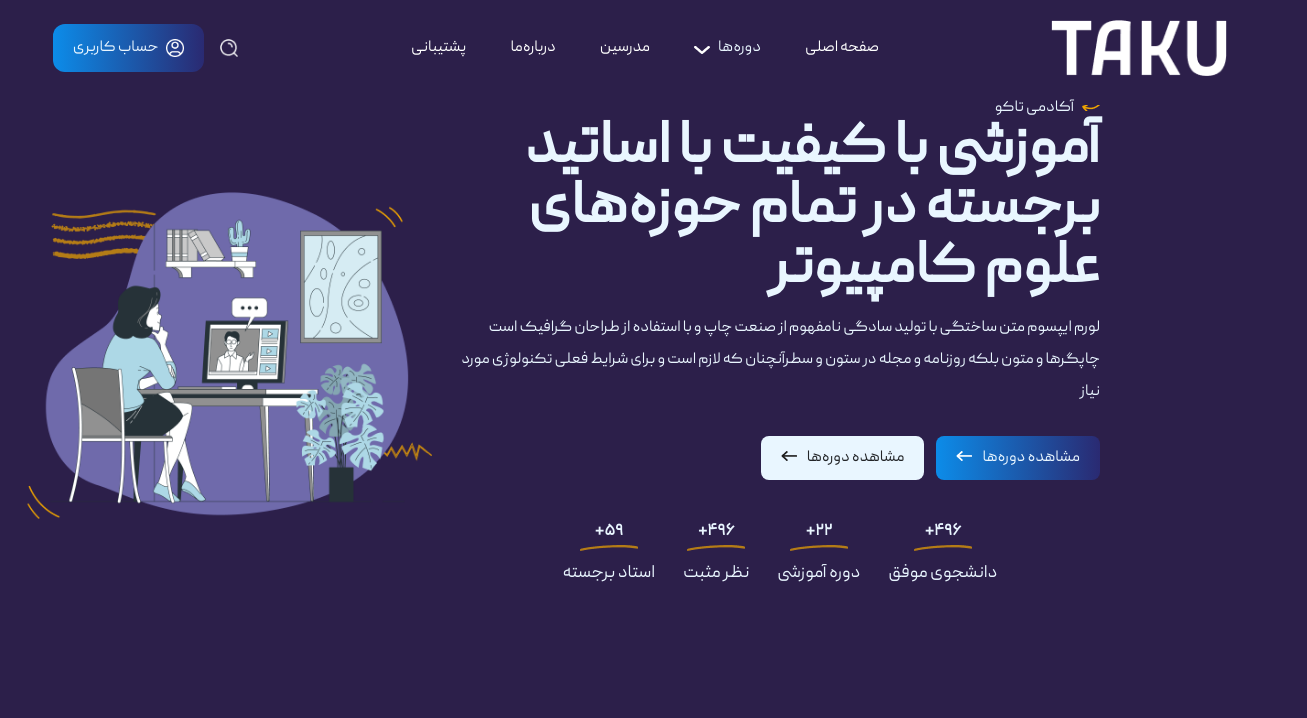
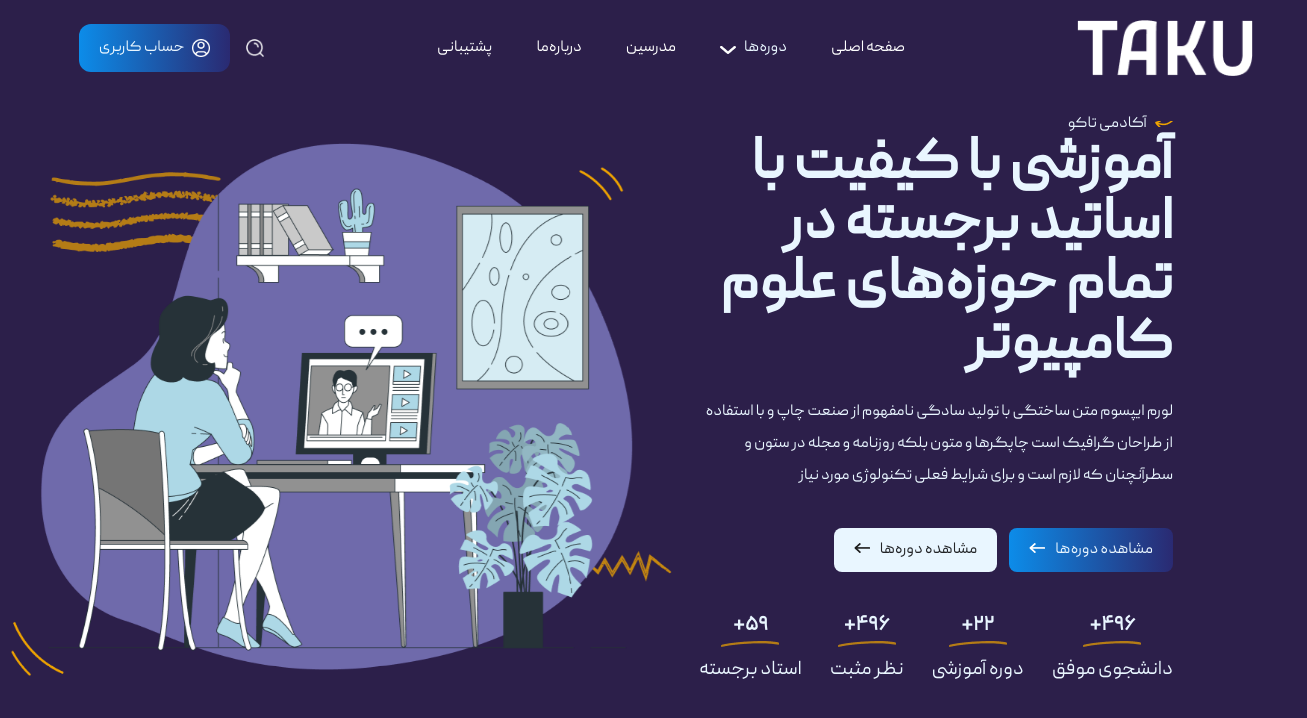
Before and after one commit to AmirhosseinDehghanazar/TakuAcademy-Frontend, a React (Vite) app in the folder TakuAcademy-Frontend/: page / in a window 1280 px wide. Shown: the top 718 px of the page, 1307 px wide, since content can reach past the window. Built offline with nearby package versions, Linux system fonts and the light colour scheme.

Commit message:
css edit in header for better reponse in dif breakpoints

```diff
--- a/TakuAcademy-Frontend/src/components/main/header/Header.jsx
+++ b/TakuAcademy-Frontend/src/components/main/header/Header.jsx
@@ -50,16 +50,16 @@ const Header = () => {
 
   return (
     <div className="flex flex-col lg:flex-row-reverse lg:justify-center lg:items-center md:ms-11 lg:mx-5">
-      {/* first part:bitch */}
+      {/* first part: image */}
       <div className="mx-auto">
         <img
-          className="object-cover transition-all floating-image"
+          className="object-cover transition-all floating-image md:max-w-lg xl:max-w-2xl"
           src={lady}
         />
       </div>
 
       {/* second part:texts */}
-      <div className="flex flex-col mx-7  xl:ms-40 max-w-screen-sm">
+      <div className="flex flex-col mx-7  xl:ms-40 max-w-screen-sm xl:max-w-screen-md">
         {/* first part of texts */}
         <div className="flex gap-2 items-center text-start">
           <div className="background-props bg-flash bg-slate-500"></div>
@@ -70,7 +70,7 @@ const Header = () => {
           آموزشی با کیفیت با اساتید برجسته در تمام حوزه‌های علوم کامپیوتر
         </div>
         {/* lorem */}
-        <div className="my-3 leading-loose">
+        <div className="my-5 leading-loose">
           لورم ایپسوم متن ساختگی با تولید سادگی نامفهوم از صنعت چاپ و با استفاده
           از طراحان گرافیک است چاپگرها و متون بلکه روزنامه و مجله در ستون و
           سطرآنچنان که لازم است و برای شرایط فعلی تکنولوژی مورد نیاز
@@ -81,27 +81,27 @@ const Header = () => {
           <a href="#">
             <button className="w-full bg-gradient rounded-lg py-2.5 button-element md:px-5">
               مشاهده دوره‌ها
-              <span className="background-props bg-arrow-w"></span>
+              <span className="background-props bg-arrow bg-arrow-w"></span>
             </button>
           </a>
 
           <a href="#">
             <button className="w-full bg-cusWhite text-cusBlack rounded-lg py-2.5 button-element md:px-5">
               مشاهده دوره‌ها
-              <span className="background-props bg-arrow-b"></span>
+              <span className="background-props bg-arrow bg-arrow-b"></span>
             </button>
           </a>
         </div>
 
         {/* React Number Format */}
-        <div className="flex justify-center gap-4 md:gap-16 lg:gap-7 my-6 items-center">
+        <div className="flex justify-center lg:justify-start gap-4 md:gap-16 lg:gap-7 my-6 items-center">
           {numbersData.map((data, index) => (
             <div className="flex flex-col items-center" key={index}>
-              <span className="font-semibold">
+              <span className="font-semibold lg:text-xl">
                 <CustomNumeralNumericFormat value={counts[index]} />+
               </span>
               <div className="background-props bg-underLine"></div>
-              <div className="text-sm md:text-lg whitespace-nowrap my-2">
+              <div className="text-sm md:text-lg xl:text-xl whitespace-nowrap my-2">
                 {data.subject}
               </div>
             </div>
--- a/TakuAcademy-Frontend/src/components/main/header/header.css
+++ b/TakuAcademy-Frontend/src/components/main/header/header.css
@@ -12,17 +12,16 @@
   transition: transform 0.15s;
 }
 
-.bg-arrow-w {
-  background: url("../../../assets/header/arrow.png");
+.bg-arrow {
   margin-right: 10px;
   width: 16px;
   height: 10px;
 }
+.bg-arrow-w {
+  background: url("../../../assets/header/arrow.png");
+}
 .bg-arrow-b {
   background: url("../../../assets/header/arrow-black.png");
-  margin-right: 10px;
-  width: 16px;
-  height: 10px;
 }
 
 .bg-underLine {
```
